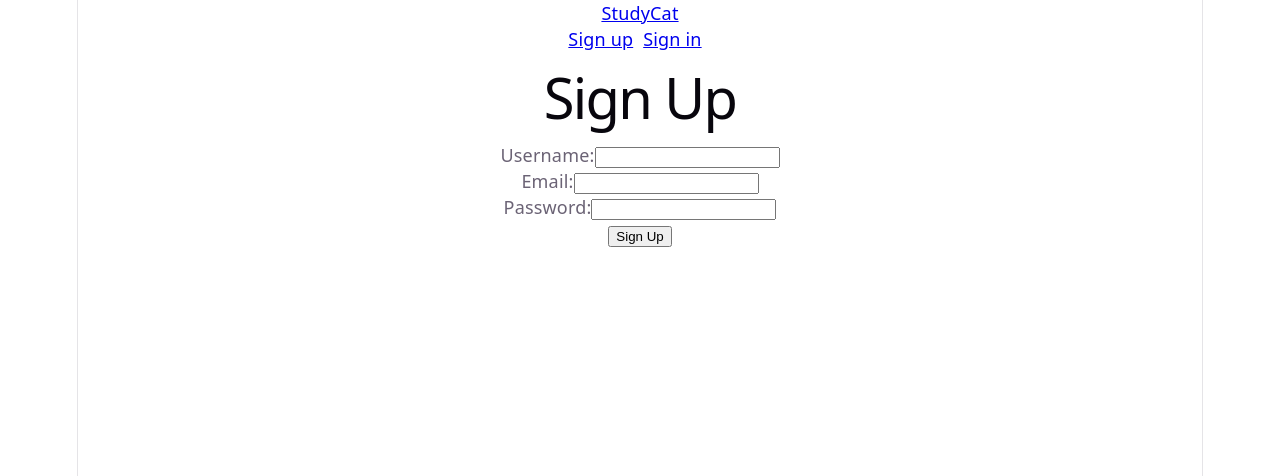
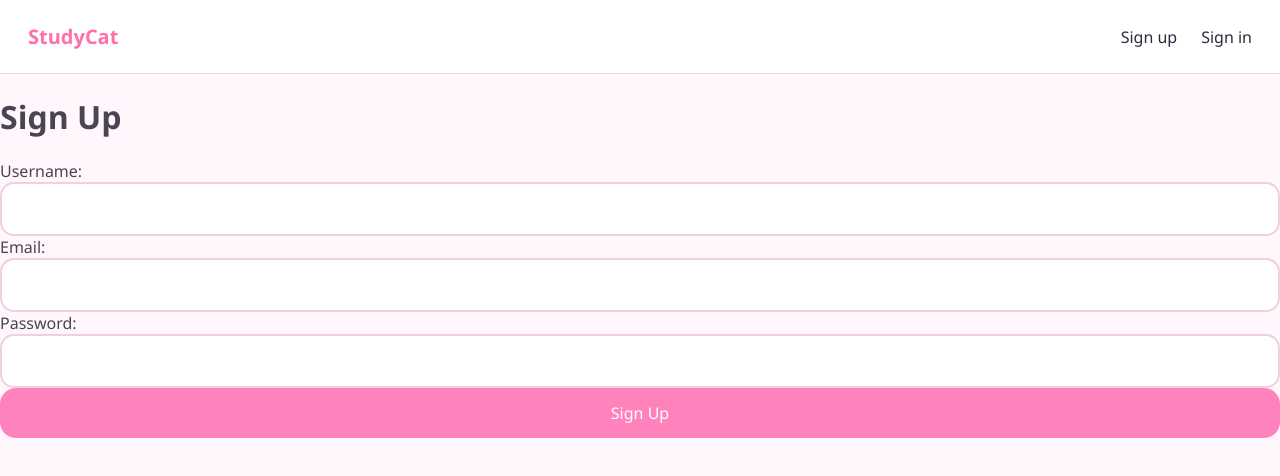
Before and after one commit to doodybh/studycat-frontend, a React (Vite) app: page /sign-up in a window 1280 px wide. Shown: the top 476 px of the page. Built offline with nearby package versions, Linux system fonts and the light colour scheme.

Commit message:
added styling (WIP) and added colornames and nearestColor for npm to evaluate the color selected

```diff
--- a/package.json
+++ b/package.json
@@ -11,6 +11,8 @@
   },
   "dependencies": {
     "axios": "^1.14.0",
+    "color-name-list": "^14.37.0",
+    "nearest-color": "^0.4.4",
     "react": "^19.2.4",
     "react-dom": "^19.2.4",
     "react-router": "^7.14.0"
--- a/src/App.css
+++ b/src/App.css
@@ -1,184 +1,115 @@
-.counter {
-  font-size: 16px;
-  padding: 5px 10px;
-  border-radius: 5px;
-  color: var(--accent);
-  background: var(--accent-bg);
-  border: 2px solid transparent;
-  transition: border-color 0.3s;
-  margin-bottom: 24px;
-
-  &:hover {
-    border-color: var(--accent-border);
-  }
-  &:focus-visible {
-    outline: 2px solid var(--accent);
-    outline-offset: 2px;
-  }
+.navbar {
+  height: 74px;
+  padding: 0 28px;
+  background: white;
+  border-bottom: 1px solid #f4d7e5;
+  display: flex;
+  justify-content: space-between;
+  align-items: center;
 }
 
-.hero {
-  position: relative;
-
-  .base,
-  .framework,
-  .vite {
-    inset-inline: 0;
-    margin: 0 auto;
-  }
-
-  .base {
-    width: 170px;
-    position: relative;
-    z-index: 0;
-  }
-
-  .framework,
-  .vite {
-    position: absolute;
-  }
-
-  .framework {
-    z-index: 1;
-    top: 34px;
-    height: 28px;
-    transform: perspective(2000px) rotateZ(300deg) rotateX(44deg) rotateY(39deg)
-      scale(1.4);
-  }
-
-  .vite {
-    z-index: 0;
-    top: 107px;
-    height: 26px;
-    width: auto;
-    transform: perspective(2000px) rotateZ(300deg) rotateX(40deg) rotateY(39deg)
-      scale(0.8);
-  }
+.logo {
+  font-weight: 800;
+  font-size: 1.25rem;
+  color: #ff6fa9;
 }
 
-#center {
+.nav-right {
   display: flex;
-  flex-direction: column;
-  gap: 25px;
-  place-content: center;
-  place-items: center;
-  flex-grow: 1;
-
-  @media (max-width: 1024px) {
-    padding: 32px 20px 24px;
-    gap: 18px;
-  }
+  align-items: center;
+  gap: 24px;
 }
 
-#next-steps {
-  display: flex;
-  border-top: 1px solid var(--border);
-  text-align: left;
-
-  & > div {
-    flex: 1 1 0;
-    padding: 32px;
-    @media (max-width: 1024px) {
-      padding: 24px 20px;
-    }
-  }
-
-  .icon {
-    margin-bottom: 16px;
-    width: 22px;
-    height: 22px;
-  }
-
-  @media (max-width: 1024px) {
-    flex-direction: column;
-    text-align: center;
-  }
+.nav-item {
+  color: #2f2a3d;
 }
 
-#docs {
-  border-right: 1px solid var(--border);
-
-  @media (max-width: 1024px) {
-    border-right: none;
-    border-bottom: 1px solid var(--border);
-  }
+button.nav-item {
+  width: auto;
+  padding: 12px 18px;
 }
 
-#next-steps ul {
-  list-style: none;
-  padding: 0;
+.page-center {
+  min-height: calc(100vh - 74px);
   display: flex;
-  gap: 8px;
-  margin: 32px 0 0;
-
-  .logo {
-    height: 18px;
-  }
-
-  a {
-    color: var(--text-h);
-    font-size: 16px;
-    border-radius: 6px;
-    background: var(--social-bg);
-    display: flex;
-    padding: 6px 12px;
-    align-items: center;
-    gap: 8px;
-    text-decoration: none;
-    transition: box-shadow 0.3s;
-
-    &:hover {
-      box-shadow: var(--shadow);
-    }
-    .button-icon {
-      height: 18px;
-      width: 18px;
-    }
-  }
-
-  @media (max-width: 1024px) {
-    margin-top: 20px;
-    flex-wrap: wrap;
-    justify-content: center;
-
-    li {
-      flex: 1 1 calc(50% - 8px);
-    }
-
-    a {
-      width: 100%;
-      justify-content: center;
-      box-sizing: border-box;
-    }
-  }
+  justify-content: center;
+  align-items: flex-start;
+  padding: 48px 20px;
 }
 
-#spacer {
-  height: 88px;
-  border-top: 1px solid var(--border);
-  @media (max-width: 1024px) {
-    height: 48px;
-  }
+.card {
+  width: 100%;
+  max-width: 520px;
+  background: white;
+  border: 1px solid #f5d8e7;
+  border-radius: 28px;
+  padding: 36px;
+  box-shadow: 0 18px 45px rgba(255, 111, 169, 0.12);
 }
 
-.ticks {
-  position: relative;
+.title {
+  text-align: center;
+  color: #38334a;
+  font-size: 2rem;
+  margin: 0 0 22px;
+}
+
+.form-group {
+  margin-bottom: 18px;
+  text-align: left;
+}
+
+.form-group label {
+  display: block;
+  margin-bottom: 8px;
+  color: #50495f;
+  font-weight: 600;
+}
+
+input {
   width: 100%;
+  padding: 14px 16px;
+  border-radius: 14px;
+  border: 2px solid #f1cfe0;
+  background: white;
+  color: #38334a;
+  font-size: 1rem;
+}
 
-  &::before,
-  &::after {
-    content: '';
-    position: absolute;
-    top: -4.5px;
-    border: 5px solid transparent;
-  }
+input:focus {
+  outline: none;
+  border-color: #ff82bd;
+}
 
-  &::before {
-    left: 0;
-    border-left-color: var(--border);
-  }
-  &::after {
-    right: 0;
-    border-right-color: var(--border);
-  }
+input[type='color'] {
+  height: 54px;
+  padding: 6px;
+  cursor: pointer;
 }
+
+button {
+  width: 100%;
+  padding: 14px 18px;
+  border: none;
+  border-radius: 16px;
+  background: #ff82bd;
+  color: white;
+  font-size: 1rem;
+  cursor: pointer;
+}
+
+button:hover {
+  background: #ff6fa9;
+}
+
+.error {
+  color: #e63966;
+  margin-top: 14px;
+  text-align: center;
+}
+
+.selected-color {
+  text-align: center;
+  margin: 10px 0 20px;
+  color: #7c728a;
+}
--- a/src/index.css
+++ b/src/index.css
@@ -1,116 +1,37 @@
 :root {
-  --text: #6b6375;
-  --text-h: #08060d;
-  --bg: #fff;
-  --border: #e5e4e7;
-  --code-bg: #f4f3ec;
-  --accent: #aa3bff;
-  --accent-bg: rgba(170, 59, 255, 0.1);
-  --accent-border: rgba(170, 59, 255, 0.5);
-  --social-bg: rgba(244, 243, 236, 0.5);
-  --shadow:
-    rgba(0, 0, 0, 0.1) 0 10px 15px -3px, rgba(0, 0, 0, 0.05) 0 4px 6px -2px;
+  font-family: 'Segoe UI', sans-serif;
 
-  --sans: system-ui, 'Segoe UI', Roboto, sans-serif;
-  --heading: system-ui, 'Segoe UI', Roboto, sans-serif;
-  --mono: ui-monospace, Consolas, monospace;
+  color: #4b4453;
+  background: #fff7fb;
 
-  font: 18px/145% var(--sans);
-  letter-spacing: 0.18px;
-  color-scheme: light dark;
-  color: var(--text);
-  background: var(--bg);
   font-synthesis: none;
   text-rendering: optimizeLegibility;
+
   -webkit-font-smoothing: antialiased;
   -moz-osx-font-smoothing: grayscale;
-
-  @media (max-width: 1024px) {
-    font-size: 16px;
-  }
 }
 
-@media (prefers-color-scheme: dark) {
-  :root {
-    --text: #9ca3af;
-    --text-h: #f3f4f6;
-    --bg: #16171d;
-    --border: #2e303a;
-    --code-bg: #1f2028;
-    --accent: #c084fc;
-    --accent-bg: rgba(192, 132, 252, 0.15);
-    --accent-border: rgba(192, 132, 252, 0.5);
-    --social-bg: rgba(47, 48, 58, 0.5);
-    --shadow:
-      rgba(0, 0, 0, 0.4) 0 10px 15px -3px, rgba(0, 0, 0, 0.25) 0 4px 6px -2px;
-  }
-
-  #social .button-icon {
-    filter: invert(1) brightness(2);
-  }
+* {
+  box-sizing: border-box;
 }
 
 body {
   margin: 0;
+  min-height: 100vh;
+  background: #fff7fb;
+  color: #4b4453;
 }
 
 #root {
-  width: 1126px;
-  max-width: 100%;
-  margin: 0 auto;
-  text-align: center;
-  border-inline: 1px solid var(--border);
-  min-height: 100svh;
-  display: flex;
-  flex-direction: column;
-  box-sizing: border-box;
+  min-height: 100vh;
 }
 
-h1,
-h2 {
-  font-family: var(--heading);
-  font-weight: 500;
-  color: var(--text-h);
+a {
+  color: inherit;
+  text-decoration: none;
 }
 
-h1 {
-  font-size: 56px;
-  letter-spacing: -1.68px;
-  margin: 32px 0;
-  @media (max-width: 1024px) {
-    font-size: 36px;
-    margin: 20px 0;
-  }
+button,
+input {
+  font-family: inherit;
 }
-h2 {
-  font-size: 24px;
-  line-height: 118%;
-  letter-spacing: -0.24px;
-  margin: 0 0 8px;
-  @media (max-width: 1024px) {
-    font-size: 20px;
-  }
-}
-p {
-  margin: 0;
-}
-
-code,
-.counter {
-  font-family: var(--mono);
-  display: inline-flex;
-  border-radius: 4px;
-  color: var(--text-h);
-}
-
-code {
-  font-size: 15px;
-  line-height: 135%;
-  padding: 4px 8px;
-  background: var(--code-bg);
-}
-
-
-.nav-item{
-  margin-right: 10px
-}
--- a/src/pages/CreateCat.jsx
+++ b/src/pages/CreateCat.jsx
@@ -2,6 +2,9 @@ import { useState } from "react";
 import axios from "axios";
 import { useNavigate } from "react-router";
 import CatPreview from "../components/CatPreview";
+
+import { colornames } from "color-name-list";
+import nearestColor from "nearest-color";
 
 function CreateCat() {
   const navigate = useNavigate();
@@ -12,6 +15,16 @@ function CreateCat() {
   });
 
   const [errorMessage, setErrorMessage] = useState("");
+
+  const colors = {};
+
+  colornames.forEach((color) => {
+    colors[color.name] = color.hex;
+  });
+
+  const nearest = nearestColor.from(colors);
+
+  const colorName = nearest(formData.color).name;
 
   function handleChange(event) {
     setFormData({ ...formData, [event.target.name]: event.target.value });
@@ -36,14 +49,16 @@ function CreateCat() {
   }
 
   return (
-    <div>
-      <h1>Create Your Study Cat</h1>
+    <main className="page-center">
+      <section className="card">
+        <h1 className="title">Create Your Study Cat</h1>
 
         <CatPreview color={formData.color} />
 
         <form onSubmit={handleSubmit}>
-        <div>
+          <div className="form-group">
             <label htmlFor="name">Cat Name:</label>
+
             <input
               id="name"
               name="name"
@@ -54,8 +69,9 @@ function CreateCat() {
             />
           </div>
 
-        <div>
+          <div className="form-group">
             <label htmlFor="color">Cat Color:</label>
+
             <input
               id="color"
               name="color"
@@ -65,17 +81,16 @@ function CreateCat() {
             />
           </div>
 
-        <p>Selected color: {formData.color}</p>
+          <p className="selected-color">
+            Selected color: {colorName} ({formData.color})
+          </p>
 
           <button type="submit">Create Cat</button>
         </form>
 
-      {errorMessage && (
-        <p style={{ color: "red" }} role="alert">
-          {errorMessage}
-        </p>
-      )}
-    </div>
+        {errorMessage && <p className="error">{errorMessage}</p>}
+      </section>
+    </main>
   );
 }
 
```
Also changed, not shown: 1 other file (tests, documents, lock files or other folders). Lines whose indentation alone changed are shown as unchanged.
